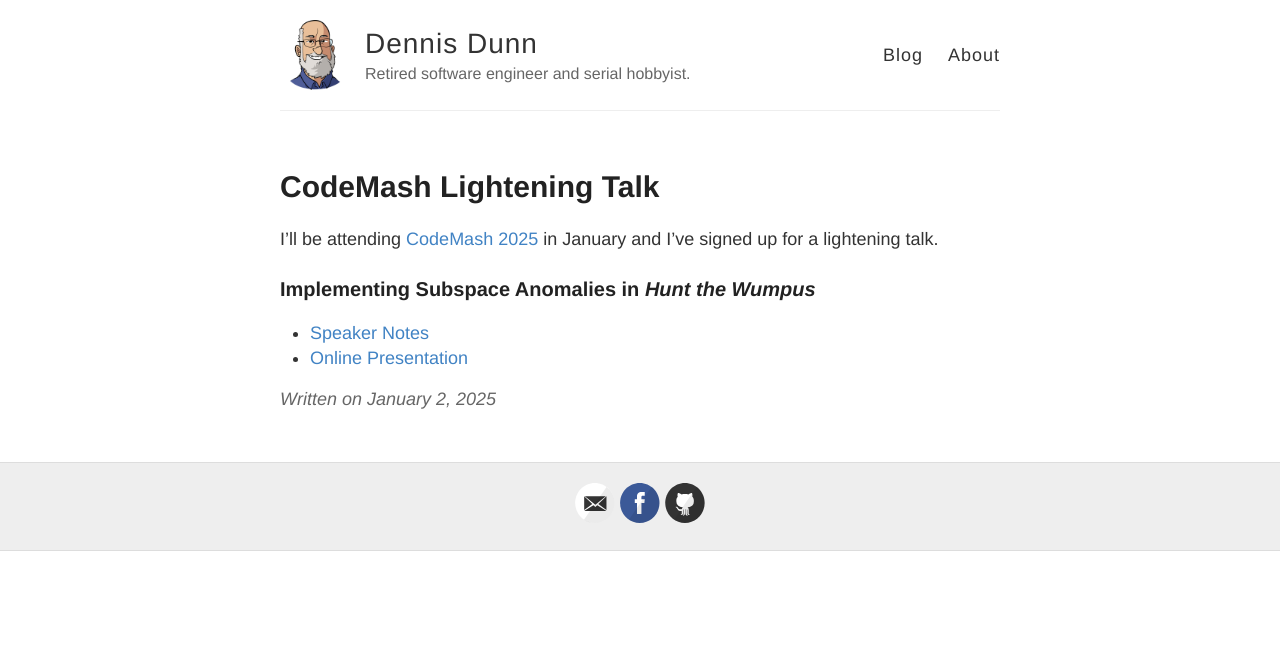
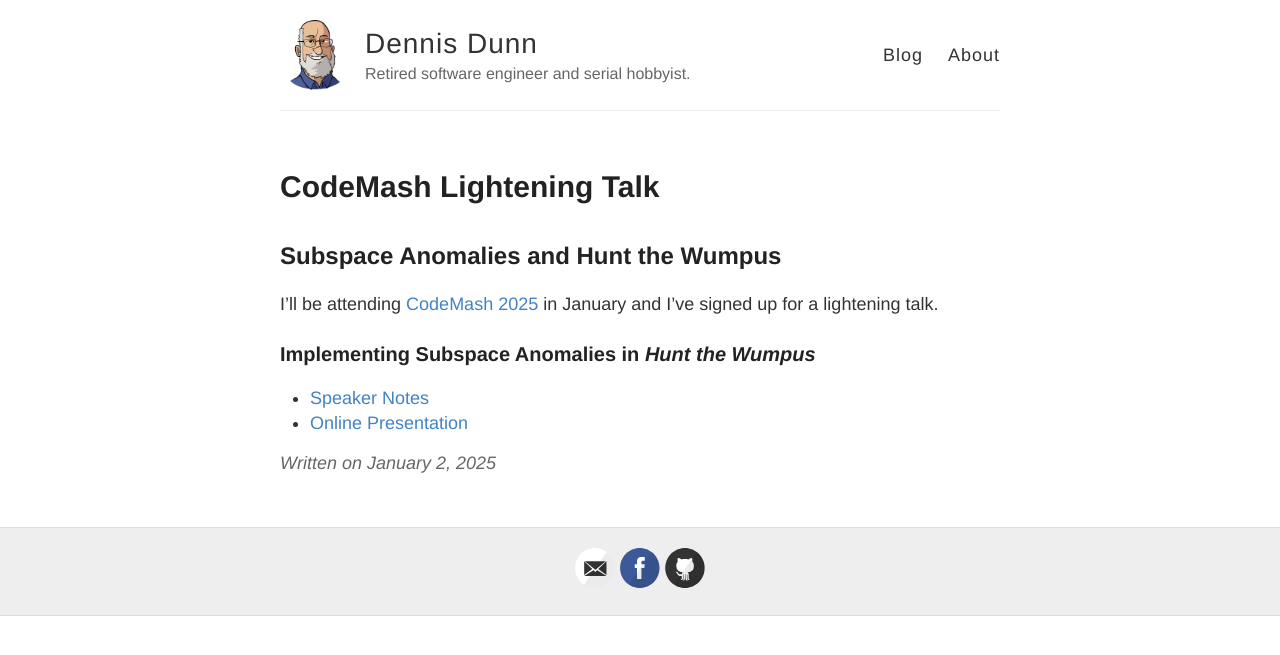
Before and after one commit to dennisdunn/dennisdunn.github.io, a Jekyll site: the page built from _posts/2025-01-02-subspace-wumpus copy.md, in a window 1280 px wide. Shown: the top 655 px of the page. Built offline with Jekyll 4.4.1, drawn with Linux system fonts in a browser that asks for light colours.

Commit message:
let's see...

```diff
--- a/_posts/2025-01-02-subspace-wumpus copy.md
+++ b/_posts/2025-01-02-subspace-wumpus copy.md
@@ -1,7 +1,7 @@
 ---
 layout: post
 title: CodeMash Lightening Talk
-subtitle:
+subtitle: Subspace Anomalies and Hunt the Wumpus
 ---
 I'll be attending [CodeMash 2025](https://codemash.org) in January and I've signed up for a lightening talk.
 
--- a/index.html
+++ b/index.html
@@ -7,6 +7,9 @@
     <article class="post">
 
       <h1><a href="{{ site.baseurl }}{{ post.url }}">{{ post.title }}</a></h1>
+      {% if post.subtitle %}
+        <h4>{{ post.subtitle }}</h4>
+      {% endif %}
 
       <div class="entry">
         {{ post.excerpt }}
```
Also changed, not shown: _posts/2026-10-01-protokuda-css.md (+0 -1 lines).
